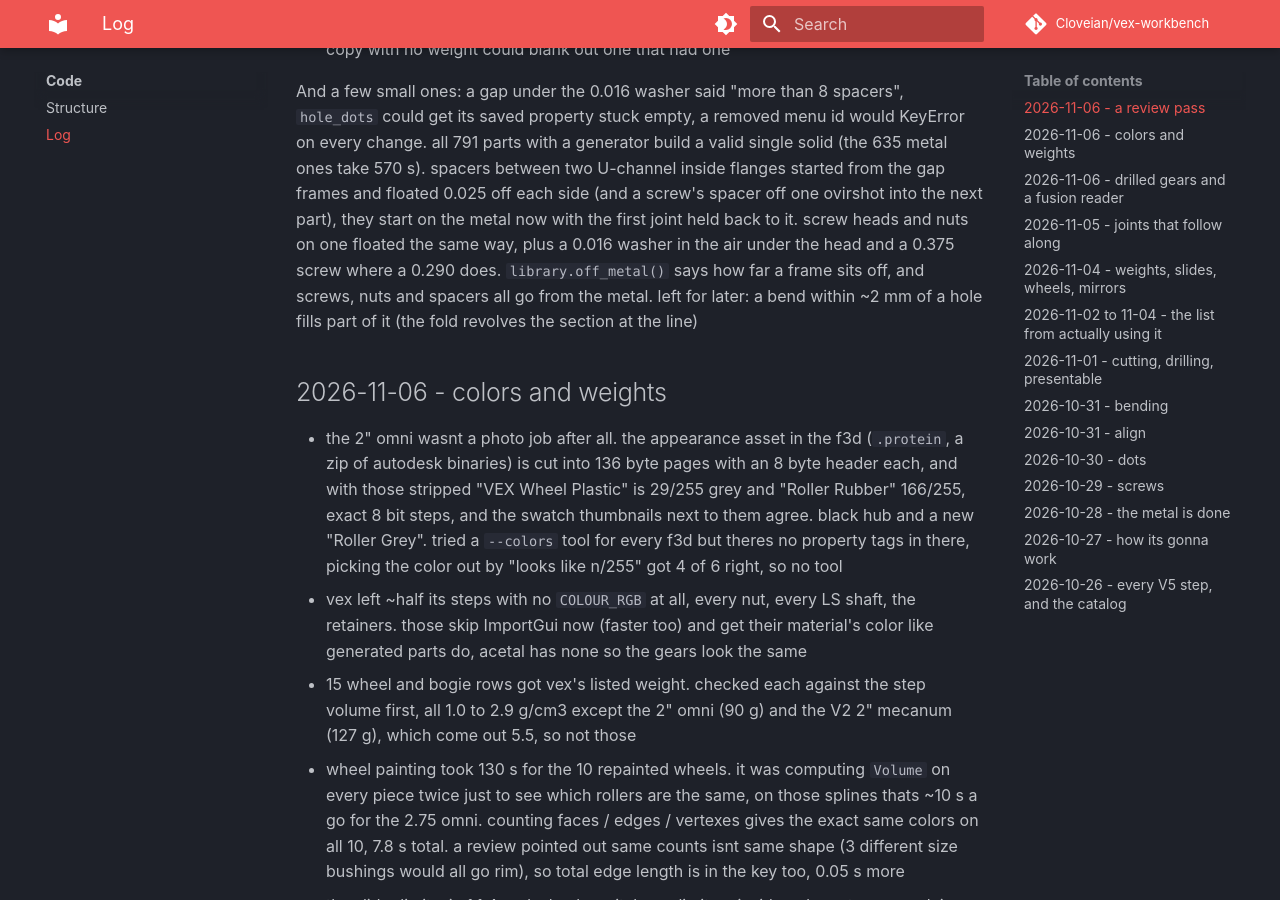
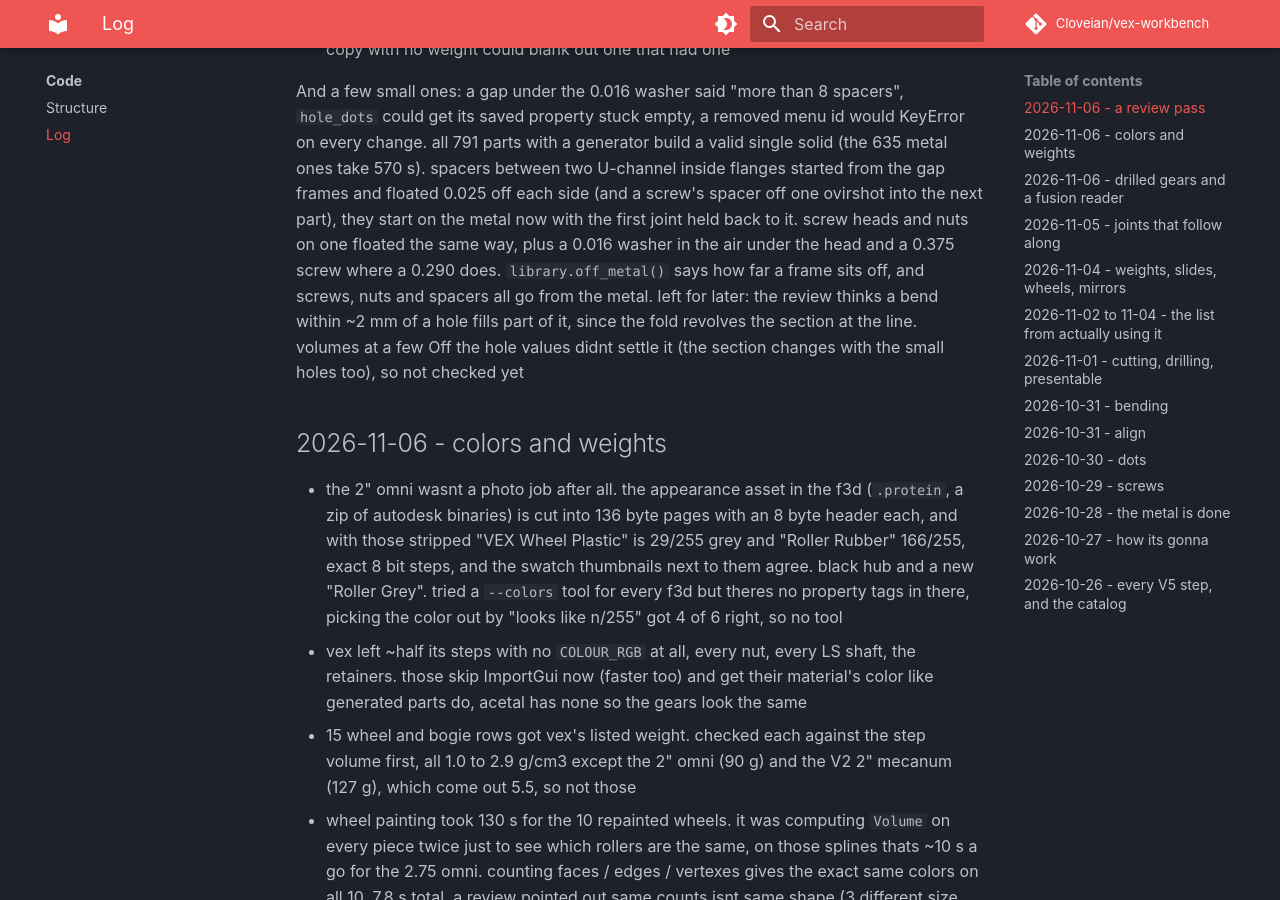
Before and after one commit to Cloveian/vex-workbench, an MkDocs documentation site: the page built from docs/code/log.md, in a window 1280 px wide and 900 px high, scrolled down 766 px. Built offline with MkDocs 1.6.1 and Material for MkDocs 9.7.7, drawn with Linux system fonts in a browser that asks for light colours; comment, search, counter and statistics services are not loaded.

Commit message:
log only claims what got checked, the bend near a hole thing is still a maybe

```diff
--- a/docs/code/log.md
+++ b/docs/code/log.md
@@ -12,7 +12,7 @@
 - the grid dots and the hole dots cached by source name only, an undo or a linked file can hand out the same name again. both key off `source_key()` now, same as the shape cache
 - parts list didnt count through a plain link to a link (an App::Link has no Group), and a copy with no weight could blank out one that had one
 
-And a few small ones: a gap under the 0.016 washer said "more than 8 spacers", `hole_dots` could get its saved property stuck empty, a removed menu id would KeyError on every change. all 791 parts with a generator build a valid single solid (the 635 metal ones take 570 s). spacers between two U-channel inside flanges started from the gap frames and floated 0.025 off each side (and a screw's spacer off one ovirshot into the next part), they start on the metal now with the first joint held back to it. screw heads and nuts on one floated the same way, plus a 0.016 washer in the air under the head and a 0.375 screw where a 0.290 does. `library.off_metal()` says how far a frame sits off, and screws, nuts and spacers all go from the metal. left for later: a bend within ~2 mm of a hole fills part of it (the fold revolves the section at the line)
+And a few small ones: a gap under the 0.016 washer said "more than 8 spacers", `hole_dots` could get its saved property stuck empty, a removed menu id would KeyError on every change. all 791 parts with a generator build a valid single solid (the 635 metal ones take 570 s). spacers between two U-channel inside flanges started from the gap frames and floated 0.025 off each side (and a screw's spacer off one ovirshot into the next part), they start on the metal now with the first joint held back to it. screw heads and nuts on one floated the same way, plus a 0.016 washer in the air under the head and a 0.375 screw where a 0.290 does. `library.off_metal()` says how far a frame sits off, and screws, nuts and spacers all go from the metal. left for later: the review thinks a bend within ~2 mm of a hole fills part of it, since the fold revolves the section at the line. volumes at a few Off the hole values didnt settle it (the section changes with the small holes too), so not checked yet
 
 ## 2026-11-06 - colors and weights
 
```
